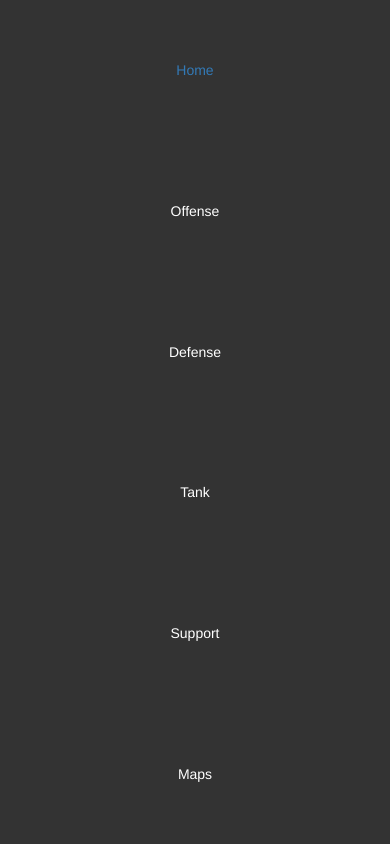
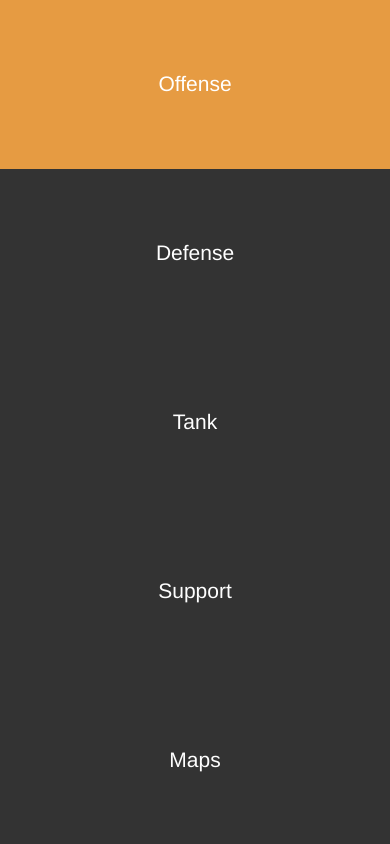
Before and after one commit to VersaGH/Overwatch-site, a plain HTML site: page Overwatchmobile/index.html in a window 390 px wide. Drawn offline with nearby package versions, Linux system fonts and the light colour scheme.

Commit message:
Various fixes
Fixed mobile homepage links and fixed resizing of navbar on desktop
homepage.

```diff
--- a/Overwatchmobile/home.css
+++ b/Overwatchmobile/home.css
@@ -9,18 +9,17 @@ div {margin:0px; padding:0px;}
 
 li {
     width:100%;
-    height:16.6666666666666666666666667%;
+    height:20%;
     list-style-type: none;
     text-align: center;
     display: flex;
     justify-content: center; /* align horizontal */
     align-items: center; /* align vertical */
+    color:white;
+    font-size: 1.5em;
 }
 
-#home {
-    background:#333;
-    color:white;
-}
+
 
 #offense {
     background:#333;
@@ -47,28 +46,28 @@ li {
     color:white;
 }
 
-
-}
-
-a:link {
-    text-decoration: none;
-    color:white;
+a {
+    height:100%;
     width:100%;
-    height:auto;
-
-}
-
-a:hover {
-    text-decoration: none;
-    color:white;
-    background:#e69b42;
+    display:flex;
+    justify-content: center; /* align horizontal */
+    align-items: center; /* align vertical */
 }
 
 
-a:visited {
+li a {
+    color:white;
+    text-decoration: none;
+
+
+}
+li a:hover {
+    text-decoration: none;
+    background-color: #e69b42;
+    color:white;
+}
+
+li a:active {
+    color:white;
     text-decoration: none;
 }
-
-a:active {
-    text-decoration: none;
-}
--- a/Overwatchmobile/index.html
+++ b/Overwatchmobile/index.html
@@ -16,17 +16,17 @@
 <div id="container">
 
     <div id="buttons">
-    <li id="home"><a href ="http://overwatchguide.xyz">Home</a></li>
 
-    <li id="offense">Offense</li>
 
-    <li id="defense">Defense</li>
+    <li id="offense"><a href ="#">Offense</a></li>
 
-    <li id="tank">Tank</li>
+    <li id="defense"><a href ="#">Defense</a></li>
 
-    <li id="support">Support</li>
+    <li id="tank"><a href ="#">Tank</a></li>
 
-    <li id="maps">Maps</li>
+    <li id="support"><a href ="#">Support</a></li>
+
+    <li id="maps"><a href ="#">Maps</a></li>
     </div>
 
 </div>
```
Also changed, not shown: Overwatchhome.css (+13 -0 lines), Overwatchhome.html (+5 -1 lines).
